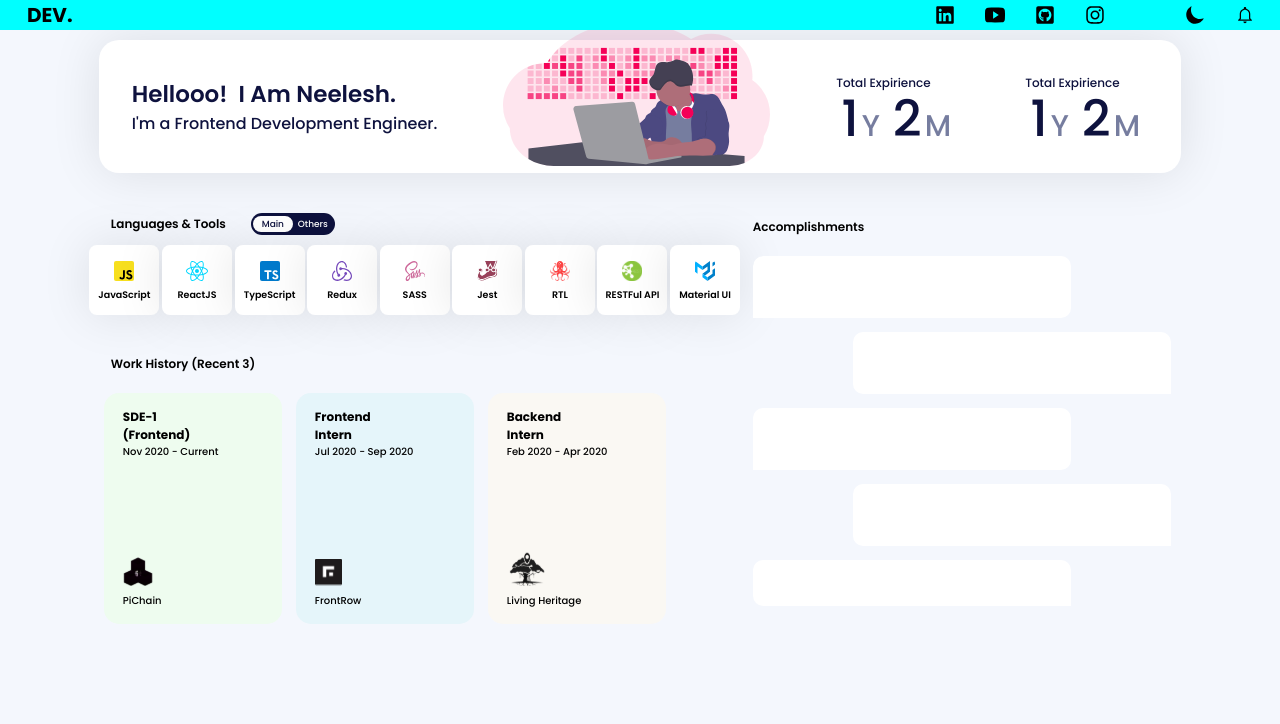
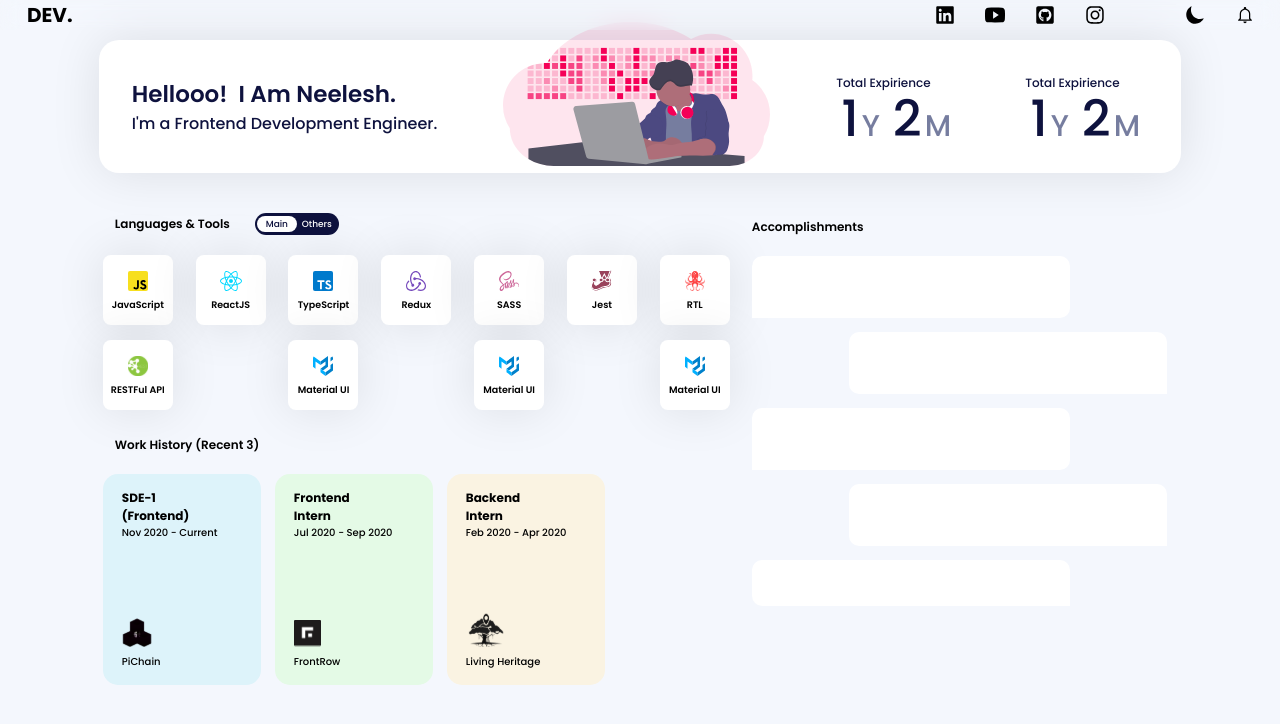
Before and after one commit to neeleshio/myfolio-webapp, a React (Create React App) app: page / in a window 1280 px wide. Shown: the top 724 px of the page. Built offline with nearby package versions, Linux system fonts and the light colour scheme.

Commit message:
card overflow

```diff
--- a/src/styles/Layouts.scss
+++ b/src/styles/Layouts.scss
@@ -57,7 +57,10 @@
         // padding: 16px 6vw;
         // margin: 0 22px;
         // margin: 25px 34px 25px 34px;
-        background-color: aqua;
+        // background-color: aqua;
+
+        background: inherit;
+        backdrop-filter: blur(10px);
 
         .topbar-container {
             display: flex;
--- a/src/styles/Portfolio.scss
+++ b/src/styles/Portfolio.scss
@@ -7,6 +7,7 @@
     .grid-container {
         display: grid;
         grid-template-columns: 60% 40%;
+        margin: 0 4px;
     }
 }
 
@@ -134,9 +135,11 @@
 
     .skills-container {
         display: flex;
-        margin: 10px;
+        margin: 20px 22px 0 22px;
         flex-wrap: wrap;
-        justify-content: space-evenly;
+        justify-content: space-between;
+
+        gap: 15px;
 
         .card {
             width: 70px;
@@ -151,7 +154,7 @@
             flex-direction: column;
             justify-content: center;
             // margin-right: 14px;
-            margin-bottom: 14px;
+            // margin-bottom: 14px;
 
             img {
                 border-radius: 2px;
@@ -201,20 +204,20 @@
     }
 
     $colors: (
-        card1: #EEFCEF,
-        card2: #E5F5FA,
-        card3: #FAF8F3,
+        card1: #ddf3fa,
+        card2: #e4fae6,
+        card3: #faf3e2,
     );
 
     .card-container {
         display: flex;
-        margin: 20px 0 22px 27px;
+        margin: 20px 0 22px 22px;
         overflow-x: auto;
         padding-bottom: 10px;
 
         .card {
-            min-width: 178px;
-            min-height: 231px;
+            min-width: 158px;
+            min-height: 211px;
             padding: 15px 19px;
             border-radius: 15px;
             display: flex;
--- /dev/null
+++ b/src/styles/_scrollbar.scss
@@ -0,0 +1,21 @@
+::-webkit-scrollbar-track
+    {
+        // -webkit-box-shadow: inset 0 0 6px rgba(0,0,0,0.3);
+        // box-shadow: inset 0 0 6px rgba(0,0,0,0.3);
+        border-radius: 10px;
+        background-color: #F1F1F1;
+    }
+
+    ::-webkit-scrollbar
+    {
+        height: 5px;
+        background-color: #F5F5F5;
+    }
+
+    ::-webkit-scrollbar-thumb
+    {
+        border-radius: 10px;
+        // -webkit-box-shadow: inset 0 0 6px rgba(0,0,0,.3);
+        // box-shadow: inset 0 0 6px rgba(0,0,0,.3);
+        background-color: rgb(193, 193, 193);
+    }
--- a/src/views/Portfolio/Components/LangsAndTools/Languages.tsx
+++ b/src/views/Portfolio/Components/LangsAndTools/Languages.tsx
@@ -35,6 +35,14 @@ export const languages = [
         title: "Material UI",
         icon: "./images/mui.svg",
     },
+    {
+        title: "Material UI",
+        icon: "./images/mui.svg",
+    },
+    {
+        title: "Material UI",
+        icon: "./images/mui.svg",
+    },
 
 
 ]
```
